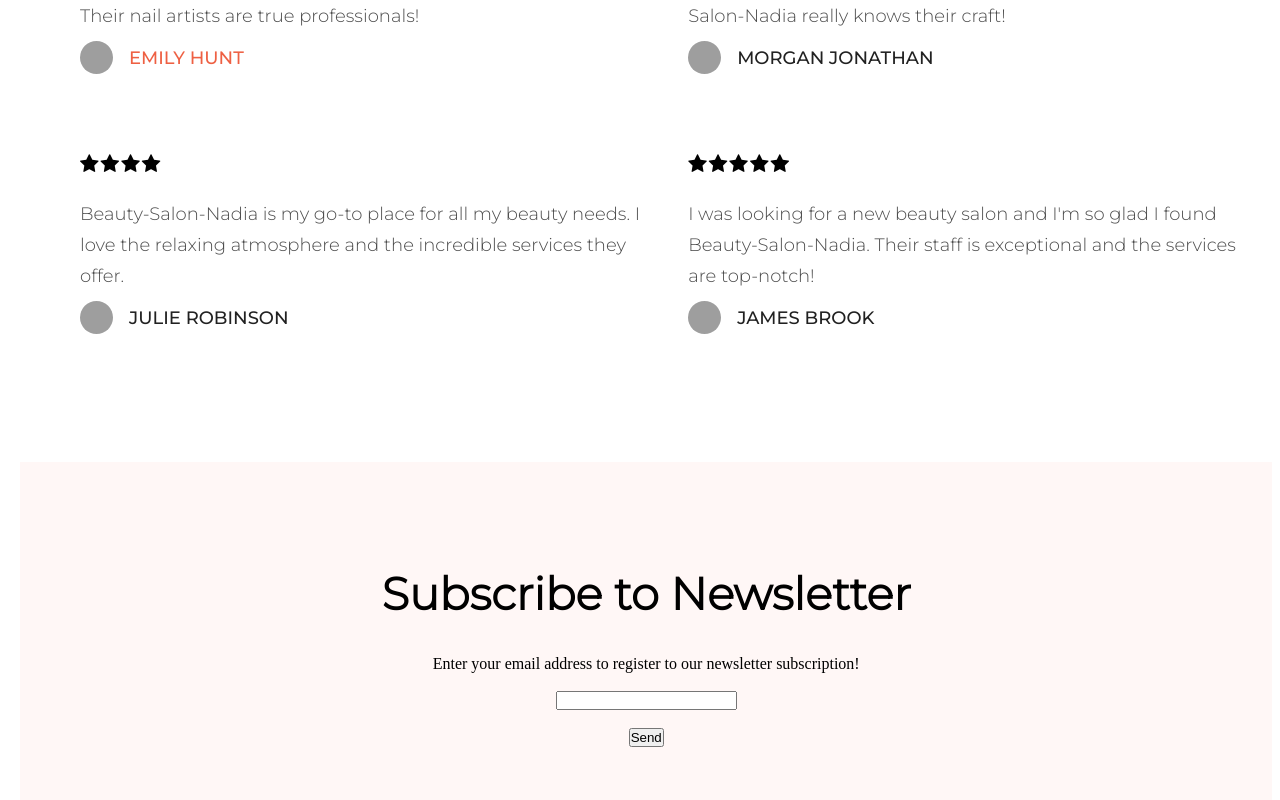
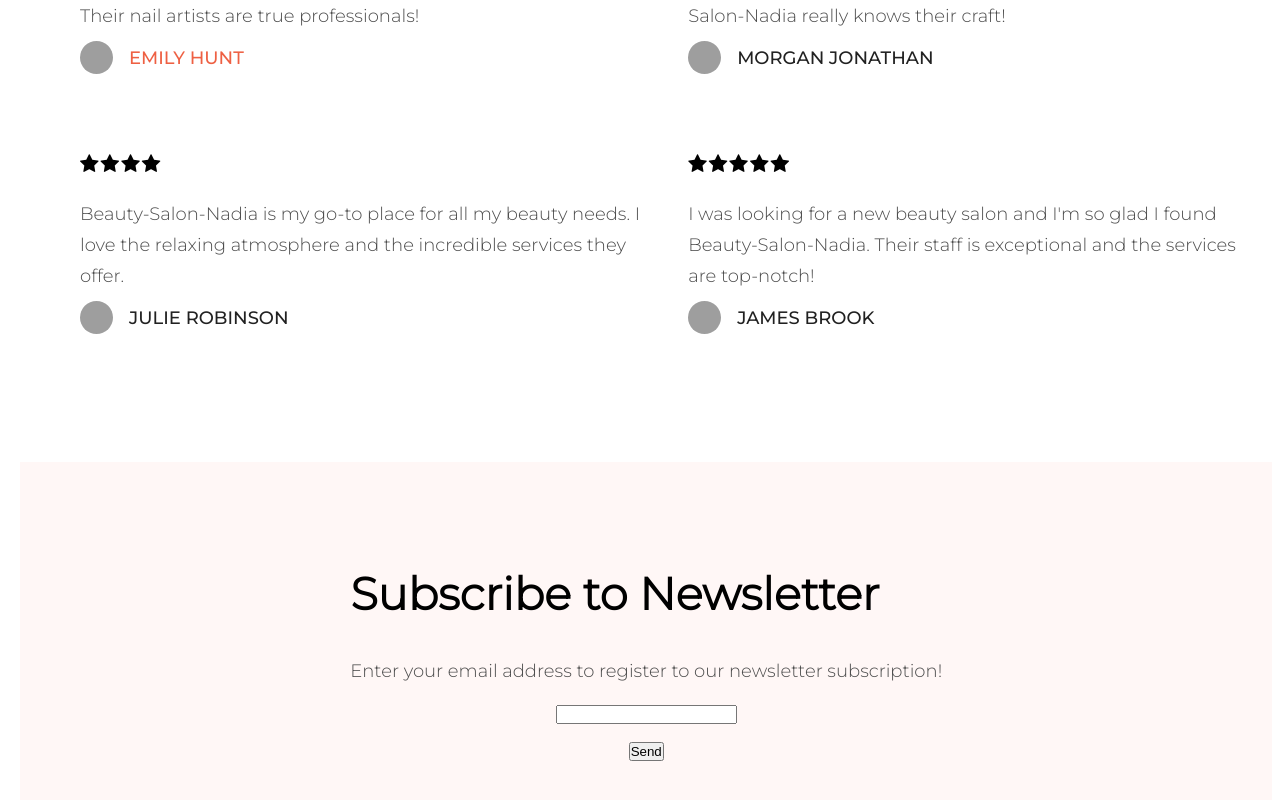
Before and after one commit to nadiahosisy/Beauty-Salon, a React (Vite) app: page /Services in a window 1280 px wide. Shown: the part 1363-2163 px from the top of the page. Built offline with nearby package versions, Linux system fonts and the light colour scheme; grey boxes are pictures that could not be loaded.

Commit message:
added style to pargraph in subscribe component

```diff
--- a/src/style/subscribe-services-page.css
+++ b/src/style/subscribe-services-page.css
@@ -38,3 +38,11 @@
   margin-top: 5rem;
   font-family: Monserat-ligth, sans-serif;
 }
+.pargraph {
+  font-family: Monserat-ligth, sans-serif;
+  color: #4d4d4d;
+  font-size: 18px;
+  line-height: 1.7;
+  margin-bottom: 10px;
+  padding-top: 10px;
+}
```
